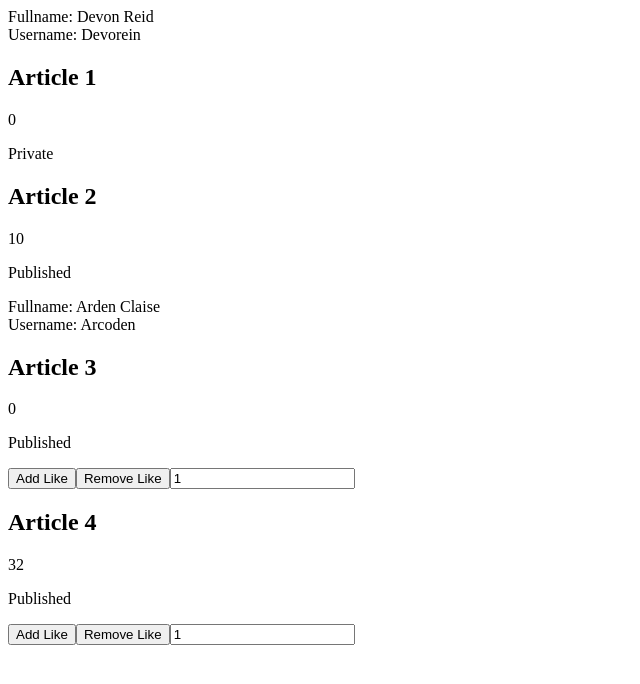
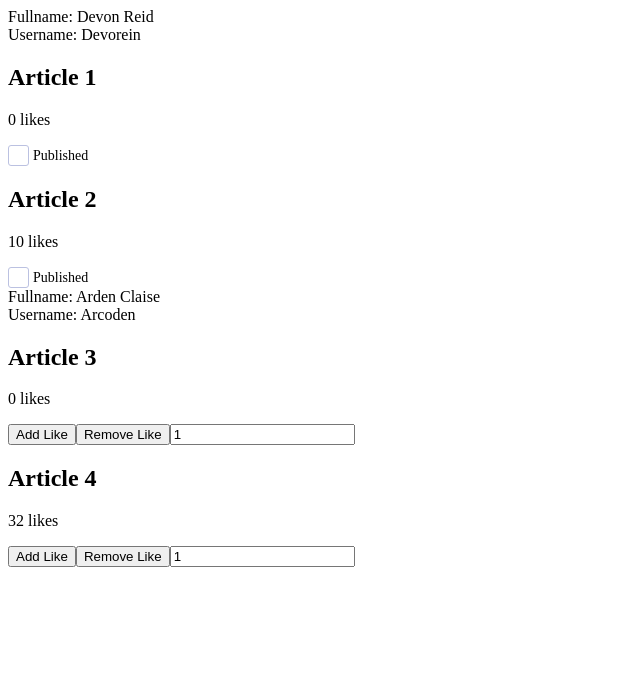
Before and after one commit to Devorein/vue-init, a Vue app: page / in a window 1280 px wide. Shown: the top 684 px of the page, without its empty margins (0-640 px from the left). Built offline with nearby package versions, Linux system fonts and the light colour scheme.

Commit message:
Added Checkbox component

```diff
--- a/src/components/Article.vue
+++ b/src/components/Article.vue
@@ -1,17 +1,20 @@
 <template>
   <div>
     <h2 v-bind="$attrs">{{title}}</h2>
-    <p>{{likes}}</p>
-    <p>{{published ? "Published" : "Private"}}</p>
+    <p>{{likes}} likes</p>
     <template v-if="loggedInUser.id !== authorId">
       <button @click="$emit('vote', articleId, authorId, amount)">Add Like</button>
       <button @click="$emit('vote', articleId, authorId, -amount)">Remove Like</button>
       <input v-model.number="amount" type="number"/>
     </template>
+    <template v-else>
+      <Checkbox label="Published"/>
+    </template>
   </div>
 </template>
 
 <script>
+  import Checkbox from "./Checkbox.vue";
   export default {
     name: 'Article',
     props: {
@@ -39,6 +42,9 @@
         return true;
       }
     },
+    components: {
+      Checkbox
+    },
     data(){
       return {
         amount: 1
--- /dev/null
+++ b/src/components/Checkbox.vue
@@ -0,0 +1,111 @@
+<template>
+  <div>
+    <input type="checkbox">
+    <label>{{label}}</label>
+  </div>
+</template>
+
+<script>
+  export default {
+    name: 'Checkbox',
+    props: {
+      label: {
+        type: String,
+        required: true
+      }
+    }
+  }
+</script>
+
+<style scoped>
+  input[type=checkbox]{
+    --active: #275EFE;
+    --active-inner: #fff;
+    --focus: 2px rgba(39, 94, 254, .3);
+    --border: #BBC1E1;
+    --border-hover: #275EFE;
+    --background: #fff;
+    --disabled: #F6F8FF;
+    --disabled-inner: #E1E6F9;
+    -webkit-appearance: none;
+    -moz-appearance: none;
+    height: 21px;
+    outline: none;
+    display: inline-block;
+    vertical-align: top;
+    position: relative;
+    margin: 0;
+    cursor: pointer;
+    border: 1px solid var(--bc, var(--border));
+    background: var(--b, var(--background));
+    transition: background 0.3s, border-color 0.3s, box-shadow 0.2s;
+  }
+  input[type=checkbox]:after{
+    content: "";
+    display: block;
+    left: 0;
+    top: 0;
+    position: absolute;
+    transition: transform var(--d-t, 0.3s) var(--d-t-e, ease), opacity var(--d-o, 0.2s);
+  }
+  input[type=checkbox]:checked{
+    --b: var(--active);
+    --bc: var(--active);
+    --d-o: .3s;
+    --d-t: .6s;
+    --d-t-e: cubic-bezier(.2, .85, .32, 1.2);
+  }
+  input[type=checkbox]:disabled{
+    --b: var(--disabled);
+    cursor: not-allowed;
+    opacity: 0.9;
+  }
+  input[type=checkbox]:disabled:checked,
+  :disabled:checked {
+    --b: var(--disabled-inner);
+    --bc: var(--border);
+  }
+  input[type=checkbox]:disabled + label{
+    cursor: not-allowed;
+  }
+  input[type=checkbox]:hover:not(:checked):not(:disabled){
+    --bc: var(--border-hover);
+  }
+  input[type=checkbox]:focus{
+    box-shadow: 0 0 0 var(--focus);
+  }
+  input[type=checkbox]:not(.switch){
+    width: 21px;
+  }
+  input[type=checkbox]:not(.switch):after{
+    opacity: var(--o, 0);
+  }
+  input[type=checkbox]:not(.switch):checked{
+    --o: 1;
+  }
+  input[type=checkbox] + label{
+    font-size: 14px;
+    line-height: 21px;
+    display: inline-block;
+    vertical-align: top;
+    cursor: pointer;
+    margin-left: 4px;
+  }
+
+  input[type=checkbox]:not(.switch) {
+    border-radius: 3px;
+  }
+  input[type=checkbox]:not(.switch):after {
+    width: 5px;
+    height: 9px;
+    border: 2px solid var(--active-inner);
+    border-top: 0;
+    border-left: 0;
+    left: 5px;
+    top: 2px;
+    transform: rotate(var(--r, 20deg));
+  }
+  input[type=checkbox]:not(.switch):checked {
+    --r: 43deg;
+  }
+</style>
```
